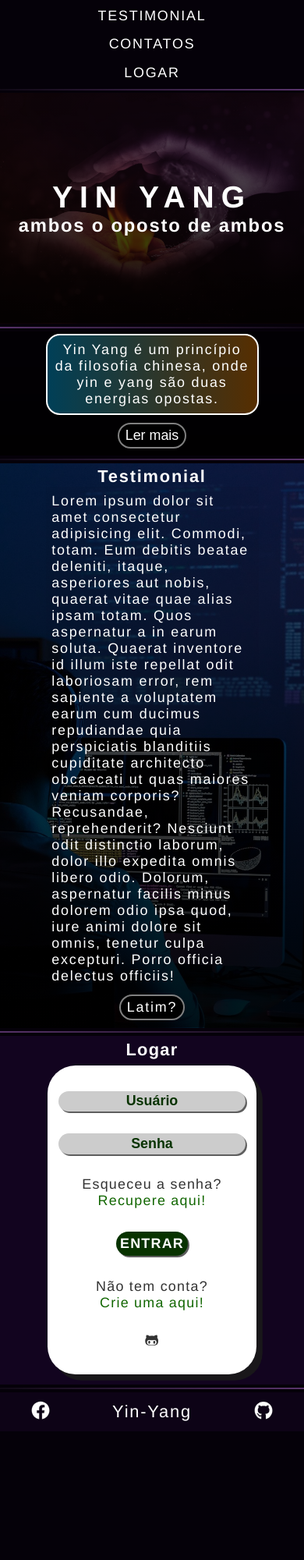
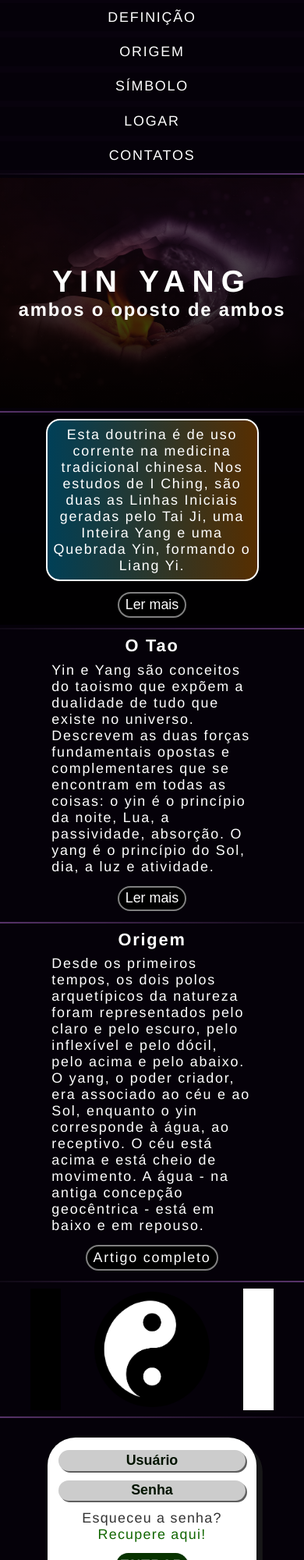
Before and after one commit to Vit0rg/yin-yang-site, a plain HTML site: page index.html in a window 390 px wide. Shown: the top 2000 px of the page at 78% size. Before the commit the page ends 1839 px from the top, so only its background shows below. Drawn offline with Linux system fonts and the light colour scheme.

Commit message:
Refatoração 2

```diff
--- a/css/login.css
+++ b/css/login.css
@@ -7,10 +7,10 @@
 
 #logar
 {
-  height: 25rem;
+  height: 20rem;
   padding: 1%;
   margin: 1% 0;
-  background-color: hsl(var(--purple), 7%);
+  background: -moz-linear-gradient(left, hsl(305, 100%, 3%), hsl(51, 100%, 3%));
   letter-spacing: .07rem;
 }
 
@@ -48,7 +48,7 @@ input::placeholder
   text-transform: capitalize;
   font-weight: bold;
   text-align: center;
-  color: hsl(var(--verde-hue), 100%, 10%);
+  color: hsl(var(--verde-hue), 100%, 4%);
   border-radius: 2rem;
 }
 
@@ -84,13 +84,15 @@ input::placeholder
 
 #botao:hover
 {
-  background-color: hsl(var(--verde-hue), 100%, 15%);
+  background-color: hsl(var(--verde-hue), 100%, 25%);
 }
 
-.fa-github-alt
+i::before
 {
-  color: hsl(var(--white), 20%);
-  padding: 2%;
+	display: inline-block;
+	font-size: 3rem;
+	text-align: center;
+  align-self: center;
 }
 
 .fa-github-alt:hover
--- a/css/style.css
+++ b/css/style.css
@@ -2,7 +2,7 @@
 {
   --hue: 641;
   --purple: 270, 75%;
-  --white: 0, 0%;
+  --neutro: 0, 0%;
 }
 
 *, ::after, ::before
@@ -17,7 +17,7 @@
 body
 {
   font-family:'Franklin Gothic Medium', 'Arial Narrow', Arial, sans-serif;
-  color: hsl(var(--white), 100%);
+  color: hsl(var(--neutro), 100%);
   background: hsl(var(--purple), 2%);
   letter-spacing: .1rem;
   width: 100%;
@@ -26,32 +26,30 @@ body
 navbar ul
 {
   width: 100%;
-  padding: 0.5% 0;
   display: flex;
   align-items: center;
   justify-content: space-around;
   list-style-type: none;
+  background-color: hsl(var(--purple), 3%);
 }
 
 navbar li
 {
   display: flex;
   align-items: center;
-  padding: 2% 1%;
+  padding: 2% 3%;
   height: 100%;
+  background-color: hsl(var(--purple), 2%);
 }
 
-navbar li a:hover
+navbar li:hover
 {
-  border-radius: 5%;
-  color: hsl(var(--purple), 55%);
-  background-color: hsl(var(--white), 0%);
-
+  filter: invert();
 }
 
 navbar a
 {
-  color: hsl(var(--white), 100%);
+  color: hsl(var(--neutro), 100%);
   text-transform: uppercase;
 }
 
@@ -122,16 +120,16 @@ button
 {
   padding: 1% 2%;
   margin: 1.5% 0;
-  color: hsl(var(--white), 100%);
-  background-color: hsl(var(--white), 0%);
+  color: hsl(var(--neutro), 100%);
+  background-color: hsl(var(--neutro), 0%);
   border-radius: 10rem;
-  border: solid 2px hsla(var(--white), 50%);
+  border: solid 2px hsla(var(--neutro), 50%);
 }
 
 button:hover
 {
   filter: invert();
-  border: solid 2px hsl(var(--white), 0%);
+  border: solid 2px hsl(var(--neutro), 0%);
 }
 
 .invisivel
@@ -143,8 +141,8 @@ button:hover
 {
   width: 70vw;
   padding: 2%;
-  margin-bottom: 1%;
-  border: solid 2px hsl(var(--white), 100%);
+  margin-bottom: 2%;
+  border: solid 2px hsl(var(--neutro), 100%);
   border-radius: 1rem;
   background: linear-gradient(to right,
   hsla(196, 100%, 20%, 85%),
@@ -152,17 +150,74 @@ button:hover
   text-align: center;
 }
 
-#sobre
+#simbolo
+{
+  max-height: 45vw;
+  margin: 1% 0;
+  padding: 1% 0;
+  width: 100%;
+  background: -moz-linear-gradient(right, hsl(0, 100%, 30%), hsl(220, 100%, 30%));
+  flex-direction: row;
+  justify-content: space-evenly;
+}
+
+#simbolo .pilar-yin-yang
+{
+  height: 40vw;
+  width: 10%;
+  background-color: hsl(var(--neutro), 0%);
+}
+
+#simbolo .pilar-yin-yang:last-of-type
+{
+  background-color: hsl(var(--neutro), 100%);
+}
+
+#simbolo img
+{
+  padding: 1%;
+  max-width: 50%;
+  height: 40vw;
+  border-radius: 50%;
+}
+
+#simbolo img:hover
+{
+  animation: yin-yang-fx linear 5s infinite forwards;
+  cursor: wait;
+}
+
+@keyframes yin-yang-fx
+{
+  0%
+  {
+    background-color: hsl(var(--purple), 30%);
+  }
+  100%
+  {
+    transform: rotate(360deg);
+    filter:opacity(100%);
+  }
+}
+
+.sobre
 {
   padding: 1% 0;
   margin: 1% 0;
-  background: linear-gradient(hsla(0, 0%, 0%, 50%), hsla(0, 0%, 0%, 90%) 100%), url('../img/Coder.jpg');
+  background: -moz-linear-gradient(left,hsla(0, 100%, 8%, 95%), hsla(220, 100%, 8%, 95%) 100%), url('../img/yin-yang-simbolo.png');
   background-repeat: no-repeat;
-  background-size: cover;
   background-position: center;
-  background-size: cover;
+  background-size: contain;
   display: flex;
   justify-content: space-between;
+}
+
+.sobre:nth-of-type(2)
+{
+  background: -moz-linear-gradient(right,hsla(0, 100%, 8%, 95%), hsla(220, 100%, 8%, 95%) 100%), url('../img/yin-yang-simbolo.png');
+  background-repeat: no-repeat;
+  background-position: center;
+  background-size: contain;
 }
 
 h3
@@ -171,27 +226,27 @@ h3
   font-size: clamp(16px + 1.5vw, 4vw, 8.5vw);
 }
 
-#sobre p
+.sobre p
 {
   padding: 2%;
   width: 70%;
-  background-color: hsla(0, 0%, 0%, 3%);
+
 }
 
-#sobre a
+.sobre a
 {
   padding: 1% 2%;
   margin: 1.5% 0;
-  color: hsl(var(--white), 100%);
-  background-color: hsl(var(--white), 0%);
+  color: hsl(var(--neutro), 100%);
+  background-color: hsl(var(--neutro), 0%);
   border-radius: 10rem;
-  border: solid 2px hsla(var(--white), 50%);
+  border: solid 2px hsla(var(--neutro), 50%);
 }
 
-#sobre a:hover
+.sobre a:hover
 {
   filter: invert();
-  border: solid 2px hsl(var(--white), 0%);
+  border: solid 2px hsl(var(--neutro), 0%);
 }
 
 footer
@@ -209,13 +264,13 @@ footer
 
 footer a img
 {
-  width: 30px;
+  width: 3rem;
   filter: invert();
 }
 
 footer #logo
 {
-  color: hsl(var(--white), 100%);
+  color: hsl(var(--neutro), 100%);
   padding: 1%;
   font-size: clamp(16px + 1.5vw, 4vw, 8.5vw);
   text-transform: capitalize;
@@ -227,4 +282,11 @@ footer #logo
   {
     flex-direction: column;
   }
+  navbar li
+  {
+    margin: 1% 0;
+    width: 100%;
+    justify-content: center;
+    text-align: center;
+  }
 }
--- a/index.html
+++ b/index.html
@@ -19,61 +19,106 @@
 <body>
   <navbar>
       <ul>
-        <li><a href = "#sobre">testimonial</a></li>
+        <li><a href = "#definicao">definição</a></li>
+        <li><a href = "#origem">origem</a></li>
+        <li><a href = "#simbolo">símbolo</a></li>
+        <li><a href = "#logar">logar</a></li>
         <li><a href = "#footer">contatos</a></li>
-        <li><a href = "#logar">logar</a></li>
       </ul>
   </navbar>
 
   <div class="divider"></div>
-
   <header class="container">
     <h1>Yin Yang</h1>
     <h2>ambos o oposto de ambos</h2>
   </header>
-
   <div class="divider half-rotate"></div>
 
   <main>
     <section id="significado" class="container">
         <p class="info">
-          Yin Yang é um princípio da filosofia chinesa,
-          onde yin e yang são duas energias opostas.
-          <span class="mostrar_mais invisivel">
-          Yin significa escuridão sendo representado pelo lado pintado
-          de preto, e yang é a claridade... No mundo das tatuagens,
-          o símbolo do yin yang é um dos mais populares, dado que representa o equilíbrio.
-          </span>
+          Esta doutrina é de uso corrente na medicina tradicional chinesa.
+          Nos estudos de I Ching, são duas as Linhas Iniciais geradas pelo
+          Tai Ji, uma Inteira Yang e uma Quebrada Yin, formando o Liang Yi.
         </p>
-        <button onclick="show_info()">
+
+        <p class="info mostrar-mais invisivel">
+          Segundo essa ideia, cada ser, objeto ou pensamento possui um
+          complemento do qual depende para a sua existência.
+          Esse complemento existe dentro de si. Assim, se deduz que nada
+          existe no estado puro: nem na atividade absoluta, nem na
+          passividade absoluta, mas sim em transformação contínua.
+        </p>
+
+        <p class="info mostrar-mais invisivel">
+          Além disso, qualquer ideia pode ser vista como seu oposto quando
+          visualizada a partir de outro ponto de vista.
+          Neste sentido, a categorização seria apenas por conveniência.
+          Estas duas forças, yin e yang, seriam a fase seguinte do "tao",
+          princípio gerador de todas as coisas, de onde surgem e para onde
+          se destinam.
+        </p>
+
+        <button onclick="show_more()">
           Ler mais
         </button>
     </section>
-
     <div class="divider"> </div>
-
-    <section id="sobre" class="container">
-        <h3>testimonial</h3>
+    <section id = "definicao" class="sobre container">
+        <h3>O Tao</h3>
         <p>
-          Lorem ipsum dolor sit amet consectetur adipisicing elit.
-          Commodi, totam. Eum debitis beatae deleniti, itaque, asperiores
-          aut nobis, quaerat vitae quae alias ipsam totam. Quos aspernatur
-          a in earum soluta. Quaerat inventore id illum iste repellat odit
-          laboriosam error, rem sapiente a voluptatem earum cum ducimus
-          repudiandae quia perspiciatis blanditiis cupiditate architecto
-          obcaecati ut quas maiores veniam corporis? Recusandae,
-          reprehenderit? Nesciunt odit distinctio laborum, dolor illo
-          expedita omnis libero odio. Dolorum, aspernatur facilis minus
-          dolorem odio ipsa quod, iure animi dolore sit omnis, tenetur culpa
-          excepturi. Porro officia delectus officiis!
+          Yin e Yang são conceitos do taoismo que expõem a
+          dualidade de tudo que existe no universo. Descrevem as duas forças
+          fundamentais opostas e complementares que se encontram em todas as
+          coisas: o yin é o princípio da noite, Lua, a passividade, absorção.
+          O yang é o princípio do Sol, dia, a luz e atividade.
         </p>
-        <a href="#sobre" target="_self">Latim?</a>
+        <p class="mostrar-mais invisivel">
+          A realidade observada é fluida e em constante mutação,
+          na perspectiva da filosofia chinesa tradicional. Portanto,
+          tudo que existe contém tanto o princípio yin quanto o yang.
+          O símbolo tei-gi expressa esse conceito: o yang origina o yin,
+          e o yin destina o yang.
+        </p>
+        <button onclick="show_more()">
+          Ler mais
+        </button>
     </section>
-
     <div class="divider half-rotate"></div>
-
+    <section id ="origem" class="sobre container">
+      <h3>Origem</h3>
+      <p>
+        Desde os primeiros tempos, os dois polos arquetípicos da natureza
+        foram representados pelo claro e pelo escuro, pelo inflexível e pelo
+        dócil, pelo acima e pelo abaixo. O yang, o poder criador, era
+        associado ao céu e ao Sol, enquanto o yin corresponde à água,
+        ao receptivo. O céu está acima e está cheio de movimento. A água
+        - na antiga concepção geocêntrica - está em baixo e em repouso.
+      </p>
+      <p class="mostrar-mais invisivel">
+          Dessa forma, yin passou a simbolizar o repouso, e yang, o movimento.
+          No reino do pensamento, yin é a mente intuitiva, complexa, ao passo
+          que yang é o intelecto, racional e claro. Yin é a tranquilidade
+          contemplativa do sábio, yang a vigorosa ação criativa do rei.
+      </p>
+      <p class="mostrar-mais invisivel">
+        Esse diagrama apresenta uma disposição simétrica do yin sombrio
+        e do yang claro. A simetria, contudo, não é estática. É uma simetria
+        rotacional que sugere, de forma eloquente, um contínuo movimento
+        cíclico. Os dois pontos do diagrama simbolizam a ideia de que,
+        toda vez que cada uma das forças atinge seu ponto extremo,
+        manifesta, dentro de si, a semente de seu oposto.
+      </p>
+      <a href="https://pt.wikipedia.org/wiki/Yin_yang" target="_blank">Artigo completo</a>
+    </section>
+    <div class="divider"></div>
+    <section id = "simbolo" class="container">
+      <div class="pilar-yin-yang"></div>
+      <img src="./img/yin-yang-simbolo.png" alt="yin-yang-simbolo">
+      <div class="pilar-yin-yang"></div>
+    </section>
+    <div class="divider half-rotate"></div>
     <section id="logar" class="container">
-      <h3>Logar</h3>
       <form id="login">
         <input placeholder="Usuário">
         <input placeholder="Senha">
@@ -84,7 +129,7 @@
 
         <p class="password">Não tem conta? <a>Crie uma aqui!</a></p>
 
-        <a href="https://github.com/Both-Eritons">
+        <a class="icones" href="https://github.com/">
           <i class="fab fa-github-alt"></i>
         </a>
 
@@ -94,17 +139,13 @@
   </main>
 
   <footer>
-    <a href="https://github.com/Both-Eritons">
-      <img src="icons/fa-facebook.svg"></img>
+    <a href="https://github.com/Vit0rg">
+      <img src="icons/fa-github.svg" alt="github"></img>
     </a>
     <a id="logo" href="#">yin-yang</a>
-    <a href="https://github.com/Both-Eritons/yin-yang-sites">
-      <img src="icons/fa-github.svg">
-    </img></a>
+    <a href="https://github.com/Both-Eritons">
+      <img src="icons/fa-github.svg" alt="github"></img>
+    </a>
   </footer>
-  <!-- Project -->
-
-  <!--                  JQUERY
-  <script src="https://ajax.googleapis.com/ajax/libs/jquery/3.5.1/jquery.min.js"></script>-->
 </body>
 </html>
--- a/main.js
+++ b/main.js
@@ -1,8 +1,19 @@
-const info = document.querySelector('.mostrar_mais');
-const botao = document.querySelector('button');
+const more_info = document.querySelectorAll('.mostrar-mais');
+const botao = document.querySelectorAll('button');
 
-function show_info()
+console.log(botao)
+
+console.log(more_info);
+
+function show_more()
 {
-  info.classList.toggle("invisivel");
-  info.classList.contains('invisivel') ?  botao.innerText = 'Ler mais' : botao.innerText = 'Ler menos';
+  more_info.forEach(element =>
+  {
+    element.classList.toggle('invisivel');
+  });
+
+  botao.forEach(element =>
+  {
+    element.innerText === 'Ler menos' ?  element.innerText = 'Ler mais' : element.innerText = 'Ler menos';
+  });
 }
```
Also changed, not shown: img/Coder.jpg (deleted), img/whitespace.png (added), img/yin-yang-simbolo.png (added).
